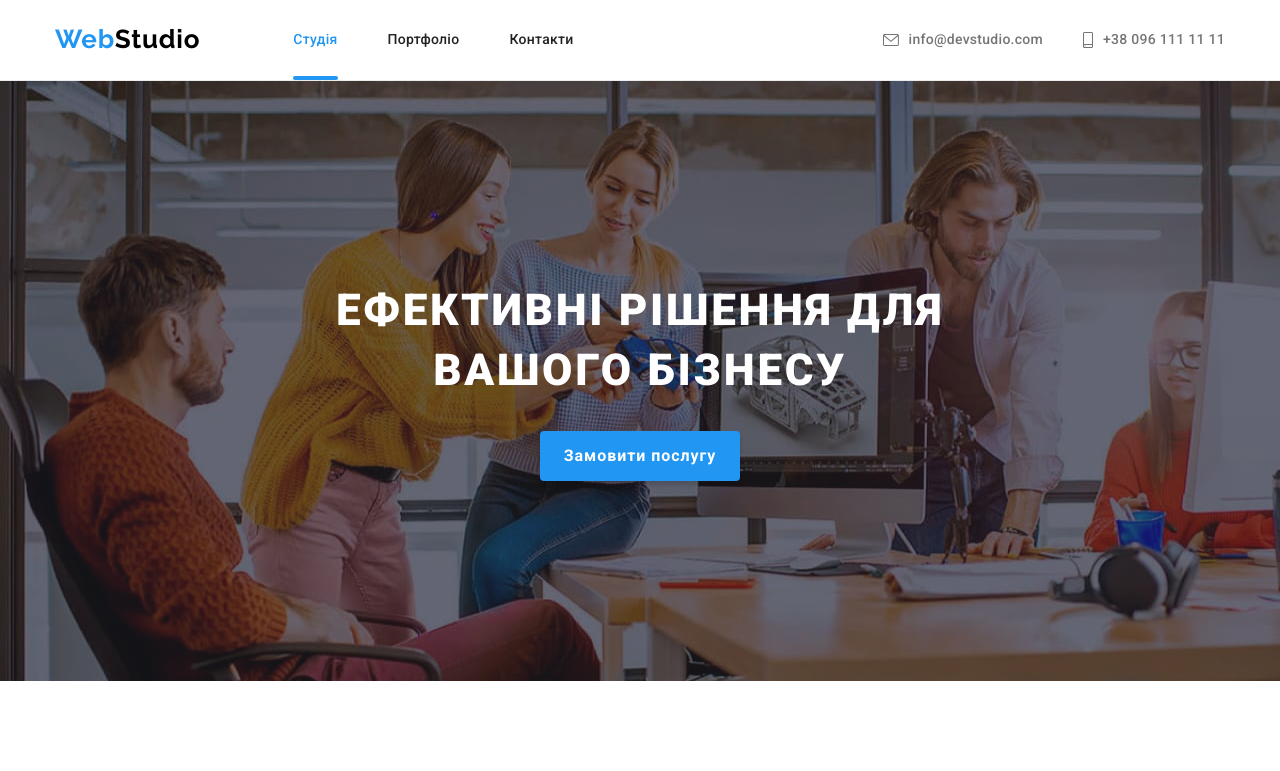
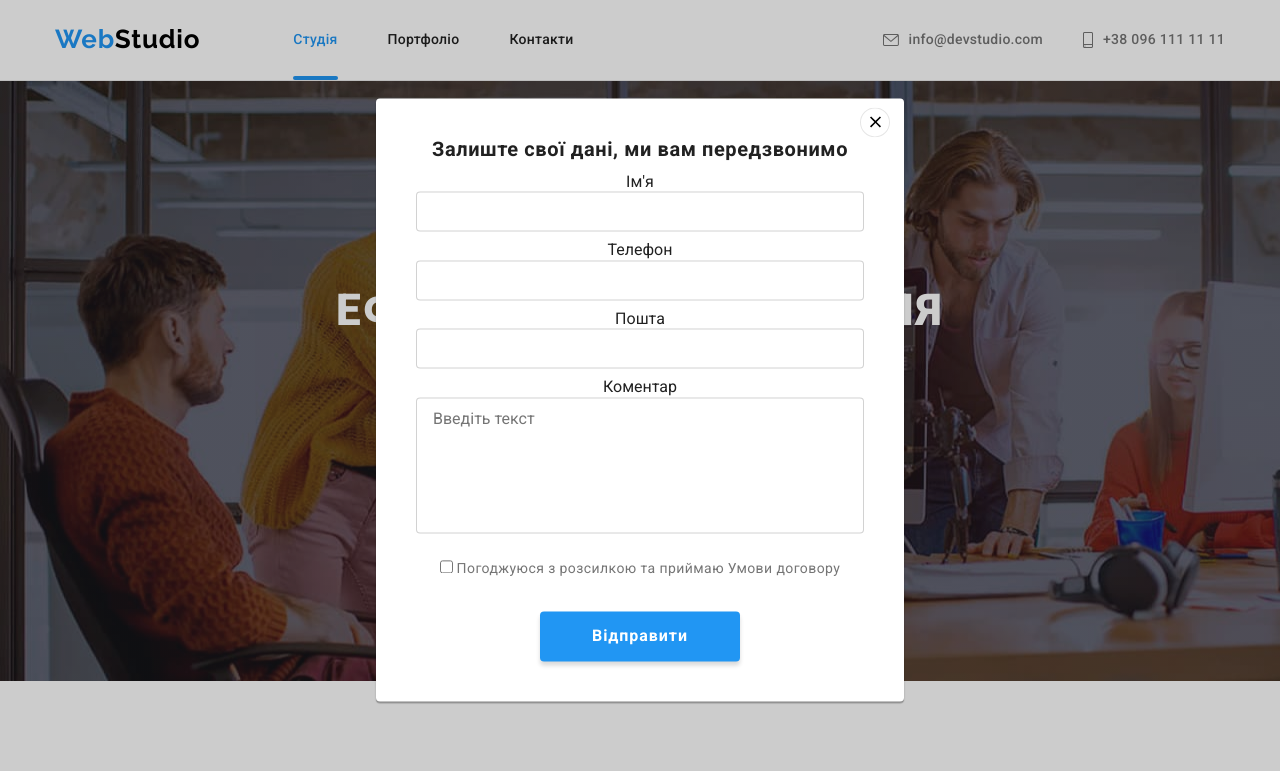
Before and after one commit to kruttko/goit-markup-hw-06, a plain HTML site: page index.html in a window 1280 px wide. Shown: the top 771 px of the page. Drawn offline with nearby package versions, Linux system fonts and the light colour scheme.

Commit message:
modal form and button styling

```diff
--- a/css/styles.css
+++ b/css/styles.css
@@ -390,6 +390,7 @@ header .logo {
     text-align: center;
     letter-spacing: 0.06em;
     color: var(--button-text-hover-color);
+
     background-color: var(--accent-color);
     border-radius: 4px;
     box-shadow: 0px 4px 4px rgba(0, 0, 0, 0.15);
@@ -403,6 +404,17 @@ header .logo {
     box-shadow: 0px 4px 4px rgba(0, 0, 0, 0.15);
 }
 
+.section-title {
+    margin-bottom: 50px;
+
+    font-weight: 700;
+    font-size: 36px;
+    line-height: 1.17;
+    text-align: center;
+    letter-spacing: 0.03em;
+    color: var(--primary-text-color-theme-light);
+}
+
 .modal-backdrop {
     position: fixed;
     top: 0;
@@ -411,13 +423,13 @@ header .logo {
     height: 100%;
 
     background-color: rgba(0, 0, 0, 0.2);
-    opacity: 1;
+    /* opacity: 1; */
 
     transition: opacity var(--transition-animation), background-color var(--transition-animation);
 }
 
 .modal-backdrop.is-hidden {
-    opacity: 0;
+    /* opacity: 0; */
     pointer-events: none;
 }
 
@@ -425,23 +437,24 @@ header .logo {
     position: absolute;
     top: 50%;
     left: 50%;
+    transform: translate(-50%, -50%) scale(0.9);
 
-    transform: translate(-50%, -50%) scale(0.9);
     min-width: 528px;
     min-height: 581px;
+    padding: 40px;
 
     background-color: var(--white-background-section-color);
     box-shadow: 0px 1px 3px rgba(0, 0, 0, 0.12), 0px 1px 1px rgba(0, 0, 0, 0.14), 0px 2px 1px rgba(0, 0, 0, 0.2);
     border-radius: 4px;
 
-    transition: transform var(--transition-animation);
+    /* transition: transform var(--transition-animation); */
 }
 
 .modal-backdrop.is-hidden .modal {
     transform: translate(-50%, -50%) scale(1);
 }
 
-.btn-close {
+.modal-btn-close {
     position: absolute;
     top: 0;
     right: 0;
@@ -452,16 +465,78 @@ header .logo {
     background-color: #FFFFFF;
 }
 
-.section-title {
-    margin-bottom: 50px;
+.modal-header {
+    margin-bottom: 12px;
 
+    font-family: inherit;
     font-weight: 700;
-    font-size: 36px;
-    line-height: 1.17;
-    text-align: center;
+    font-size: 20px;
+    line-height: 1.15;
     letter-spacing: 0.03em;
     color: var(--primary-text-color-theme-light);
 }
+
+.modal-form {
+    display: flex;
+    flex-direction: column;
+}
+
+.form-field input {
+    width: 100%;
+    height: 40px;
+    margin-bottom: 10px;
+    padding: 11px 12px;
+
+    border: 1px solid rgba(33, 33, 33, 0.2);
+    border-radius: 4px;
+}
+
+.form-field textarea {
+    resize: none;
+    width: 100%;
+    margin-bottom: 20px;
+    padding: 12px 16px;
+
+    border: 1px solid rgba(33, 33, 33, 0.2);
+    border-radius: 4px;
+}
+
+.form-agreement {
+    margin-bottom: 30px;
+}
+
+.form-agreement label {
+    font-family: inherit;
+    font-size: 14px;
+    line-height: 1.71;
+    letter-spacing: 0.03em;
+    color: var(--secondary-text-color-theme-light);
+}
+
+.modal-submit-button {
+    width: 200px;
+    min-height: 50px;
+    margin: auto;
+
+    font-weight: 700;
+    font-size: 16px;
+    line-height: 1.88;
+    letter-spacing: 0.06em;
+    color: var(--button-text-hover-color);
+
+    background-color: var(--accent-color);
+    box-shadow: 0px 4px 4px rgba(0, 0, 0, 0.15);
+    border-radius: 4px;
+
+    transition: background-color var(--transition-animation), box-shadow var(--transition-animation);
+}
+
+.modal-submit-button:hover,
+.modal-submit-button:focus {
+    background-color: var(--blue-button-hover-color);
+    box-shadow: 0px 4px 4px rgba(0, 0, 0, 0.15);
+}
+
 
 /* features section */
 .features-list {
--- a/index.html
+++ b/index.html
@@ -55,11 +55,43 @@
           <button class="order-service-button button" data-modal-open type="button">Замовити послугу</button>
           <div class="modal-backdrop is-hidden" data-modal>
             <div class="modal">
-              <button class="btn-close button" data-modal-close>
-                <svg class="btn-close-icon" width="30" height="30">
+              <button class="modal-btn-close button" data-modal-close>
+                <svg class="modal-btn-close-icon" width="30" height="30">
                   <use href="./images/icons.svg#icon-close"></use>
                 </svg>
               </button>
+              <h1 class="modal-header">Залиште свої дані, ми вам передзвонимо</h1>
+              <form class="modal-form">
+                <div class="form-name form-field">
+                  <label class="modal-input-form" for="form-name">Ім'я</label>
+                  <input id="form-name" type="text" name="name">
+                </div>
+
+                <div class="from-tel form-field">
+                  <label class="modal-input-form" for="form-tel">Телефон</label>
+                  <input id="form-tel" type="tel" name="tel">
+                </div>
+
+                <div class="form-email form-field">
+                  <label class="modal-input-form" for="form-email">Пошта</label>
+                  <input id="form-email" type="email" name="email">
+                </div>
+
+                <div class="form-comment form-field">
+                  <label class="modal-input-form" for="form-comment">Коментар</label>
+                  <textarea id="form-comment" name="comment" rows="6" placeholder="Введіть текст"></textarea>
+                </div>
+
+                <div class="form-agreement">
+                  <input id="form-agreement" type="checkbox" name="agreement">
+                  <label for="form-agreement">Погоджуюся з розсилкою та приймаю Умови договору</label>
+                </div>
+
+                <button class="modal-submit-button button" type="submit">
+                  Відправити
+                </button>
+              </form>
+
             </div>
           </div>
         </div>
@@ -437,11 +469,7 @@
 
       <div class="footer-subscription-container">
         <p class="footer-subscription-text">Підпишіться на розсилку</p>
-        <form class="form-subscription">
-          <label>
-            <input class="subscription-input" type="email" placeholder="Email">
-          </label>
-        </form>
+        <input class="subscription-input" type="email" placeholder="Email">
         <button class="footer-subscription-button button">Підписатися
           <svg class="footer-subscription-icon" width="24px" height="24px">
             <use href="./images/icons.svg#icon-send"></use>
```
